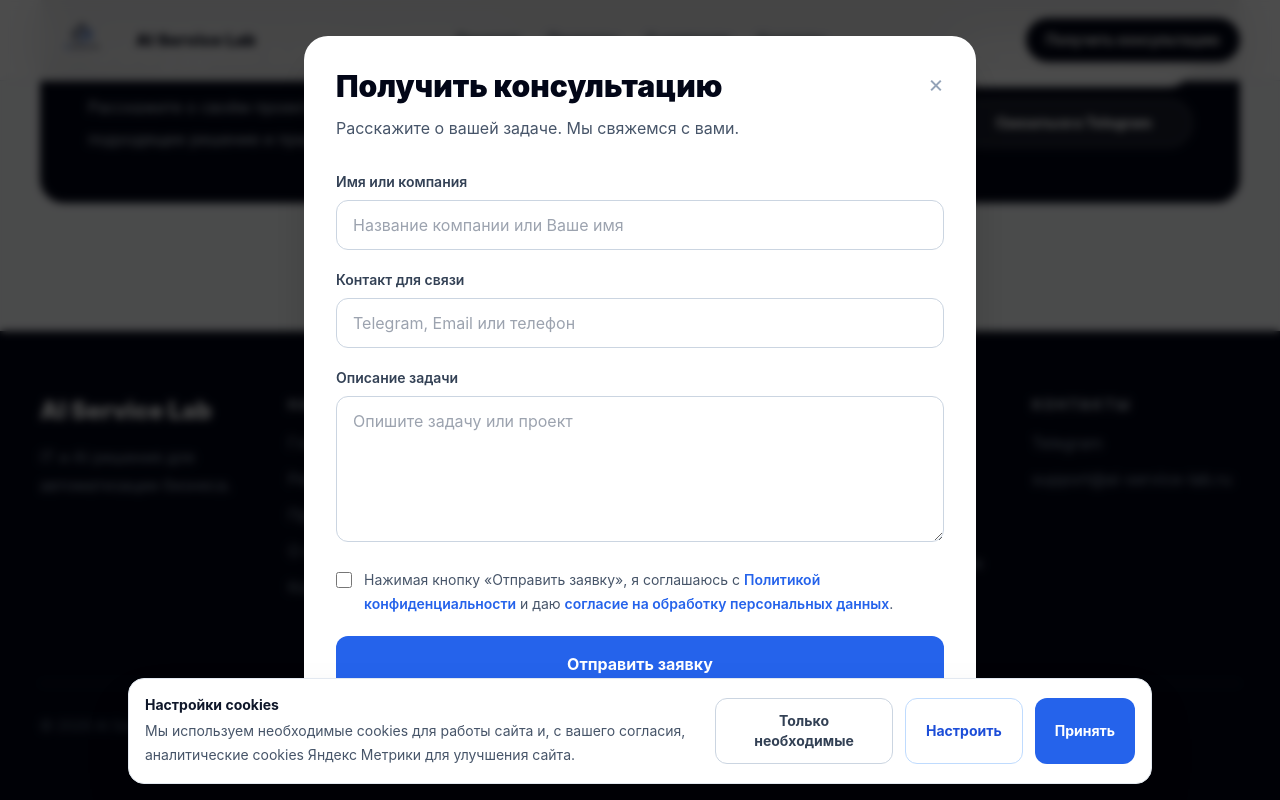
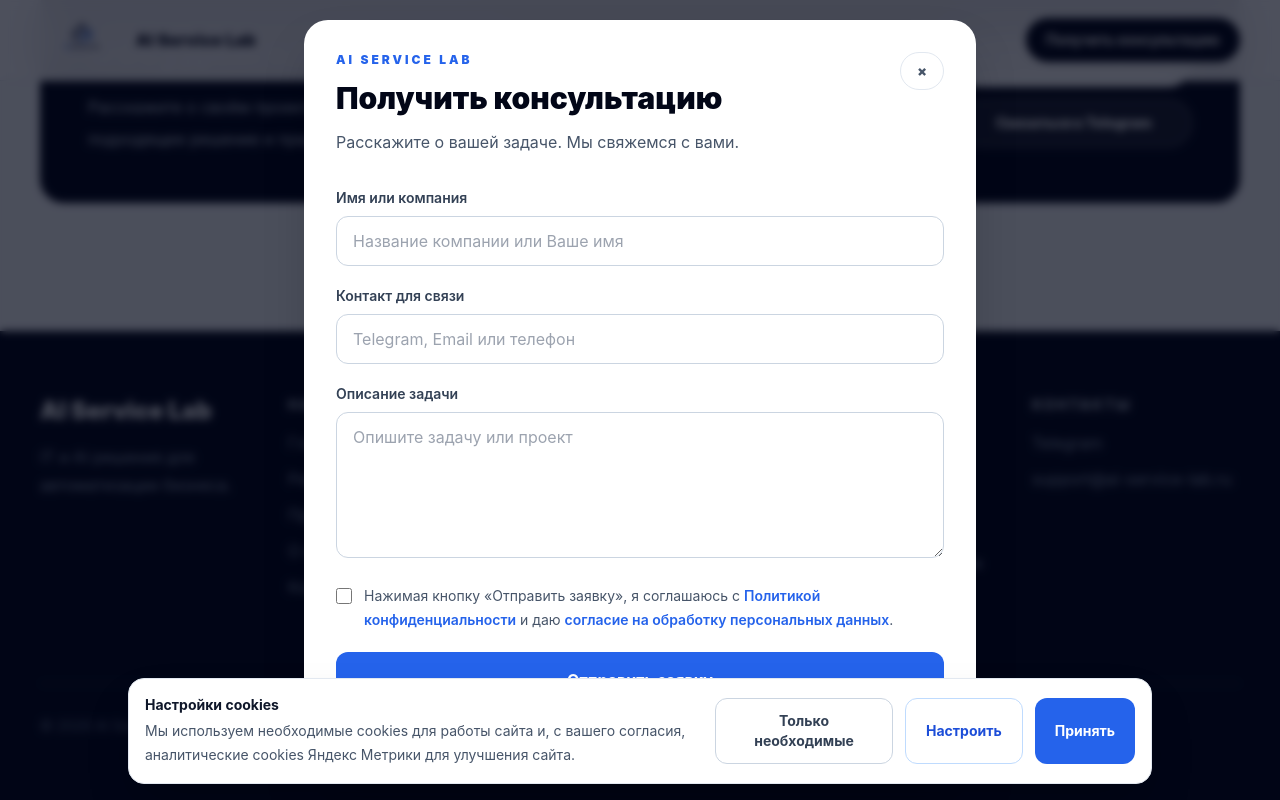
Before and after one commit to AntonV666/web_ai_service_lab, a React (Vite) app: page / in a window 1280 px wide. Both pictures are taken after a click on the button "Ready Mini Shop". Shown: the part 5469-6269 px from the top of the page. Built offline with nearby package versions, Linux system fonts and the light colour scheme; no server answers.

Commit message:
fix: show contact success modal without redirect

```diff
--- a/src/components/ContactModal.tsx
+++ b/src/components/ContactModal.tsx
@@ -9,19 +9,29 @@ type ContactModalProps = {
   onClose: () => void;
 };
 
+type FormStatus = 'idle' | 'submitting' | 'success' | 'error';
+
 export default function ContactModal({
   isOpen,
   onClose,
 }: ContactModalProps) {
-  const [isSubmitting, setIsSubmitting] = useState(false);
+  const [status, setStatus] = useState<FormStatus>('idle');
   const [error, setError] = useState('');
+
+  const isSubmitting = status === 'submitting';
+
+  function handleClose() {
+    setStatus('idle');
+    setError('');
+    onClose();
+  }
 
   useEffect(() => {
     if (!isOpen) return;
 
     const handleEscape = (event: KeyboardEvent) => {
       if (event.key === 'Escape') {
-        onClose();
+        handleClose();
       }
     };
 
@@ -30,7 +40,7 @@ export default function ContactModal({
     return () => {
       document.removeEventListener('keydown', handleEscape);
     };
-  }, [isOpen, onClose]);
+  }, [isOpen]);
 
   if (!isOpen) return null;
 
@@ -39,7 +49,8 @@ export default function ContactModal({
 
     if (isSubmitting) return;
 
-    const formData = new FormData(event.currentTarget);
+    const form = event.currentTarget;
+    const formData = new FormData(form);
 
     const payload = {
       company: String(formData.get('company') || '').trim(),
@@ -49,53 +60,89 @@ export default function ContactModal({
     };
 
     setError('');
-    setIsSubmitting(true);
+    setStatus('submitting');
 
     try {
       await sendContactForm(payload);
 
+      try {
         reachGoal('contact_form_submit');
+      } catch {
+        // Analytics must not break lead form UX.
+      }
 
-      window.location.href = '/success';
+      form.reset();
+      setError('');
+      setStatus('success');
     } catch (err) {
       console.error(err);
       setError(
         'Не удалось отправить заявку. Пожалуйста, попробуйте ещё раз или напишите нам в Telegram.',
       );
-      setIsSubmitting(false);
+      setStatus('error');
     }
   }
 
   return (
     <div
-      className="fixed inset-0 z-[100] flex items-center justify-center bg-black/70 p-4 backdrop-blur-sm"
-      onClick={onClose}
+      className="fixed inset-0 z-[100] flex items-center justify-center bg-slate-950/70 p-4 backdrop-blur-sm"
+      onClick={handleClose}
+      role="dialog"
+      aria-modal="true"
     >
       <div
-        className="w-full max-w-2xl rounded-3xl bg-white p-8 shadow-2xl"
+        className="w-full max-w-2xl rounded-3xl bg-white p-8 text-slate-950 shadow-2xl"
         onClick={(e) => e.stopPropagation()}
       >
         <div className="flex items-start justify-between gap-6">
           <div>
-            <h2 className="text-3xl font-black text-slate-950">
-              Получить консультацию
+            <p className="text-xs font-black uppercase tracking-[0.25em] text-blue-600">
+              AI Service Lab
+            </p>
+
+            <h2 className="mt-3 text-3xl font-black text-slate-950">
+              {status === 'success'
+                ? 'Спасибо! Мы получили ваше обращение.'
+                : 'Получить консультацию'}
             </h2>
 
-            <p className="mt-3 text-slate-600">
-              Расскажите о вашей задаче. Мы свяжемся с вами.
+            <p className="mt-3 leading-7 text-slate-600">
+              {status === 'success'
+                ? 'Мы свяжемся с вами по указанному контакту. Если вопрос срочный, можно написать напрямую в Telegram.'
+                : 'Расскажите о вашей задаче. Мы свяжемся с вами.'}
             </p>
           </div>
 
           <button
             type="button"
-            onClick={onClose}
+            onClick={handleClose}
             aria-label="Закрыть форму"
-            className="text-2xl text-slate-400 hover:text-slate-900"
+            className="rounded-full border border-slate-200 px-4 py-2 text-sm font-black text-slate-600 transition hover:border-blue-600 hover:text-blue-600"
           >
             ×
           </button>
         </div>
 
+        {status === 'success' ? (
+          <div className="mt-8 flex flex-col gap-3 sm:flex-row">
+            <button
+              type="button"
+              onClick={handleClose}
+              className="rounded-full bg-slate-950 px-7 py-4 text-center text-sm font-black text-white transition hover:bg-blue-600"
+            >
+              Вернуться на сайт
+            </button>
+
+            <a
+              href={content.telegramUrl}
+              target="_blank"
+              rel="noopener noreferrer"
+              className="rounded-full border border-slate-300 px-7 py-4 text-center text-sm font-black text-slate-900 transition hover:border-blue-600 hover:text-blue-600"
+            >
+              Написать в Telegram
+            </a>
+          </div>
+        ) : (
           <form className="mt-8 space-y-5" onSubmit={handleSubmit}>
             <div>
               <label className="mb-2 block text-sm font-semibold text-slate-700">
@@ -195,6 +242,7 @@ export default function ContactModal({
               .
             </p>
           </form>
+        )}
       </div>
     </div>
   );
```
Lines whose indentation alone changed are shown as unchanged.
